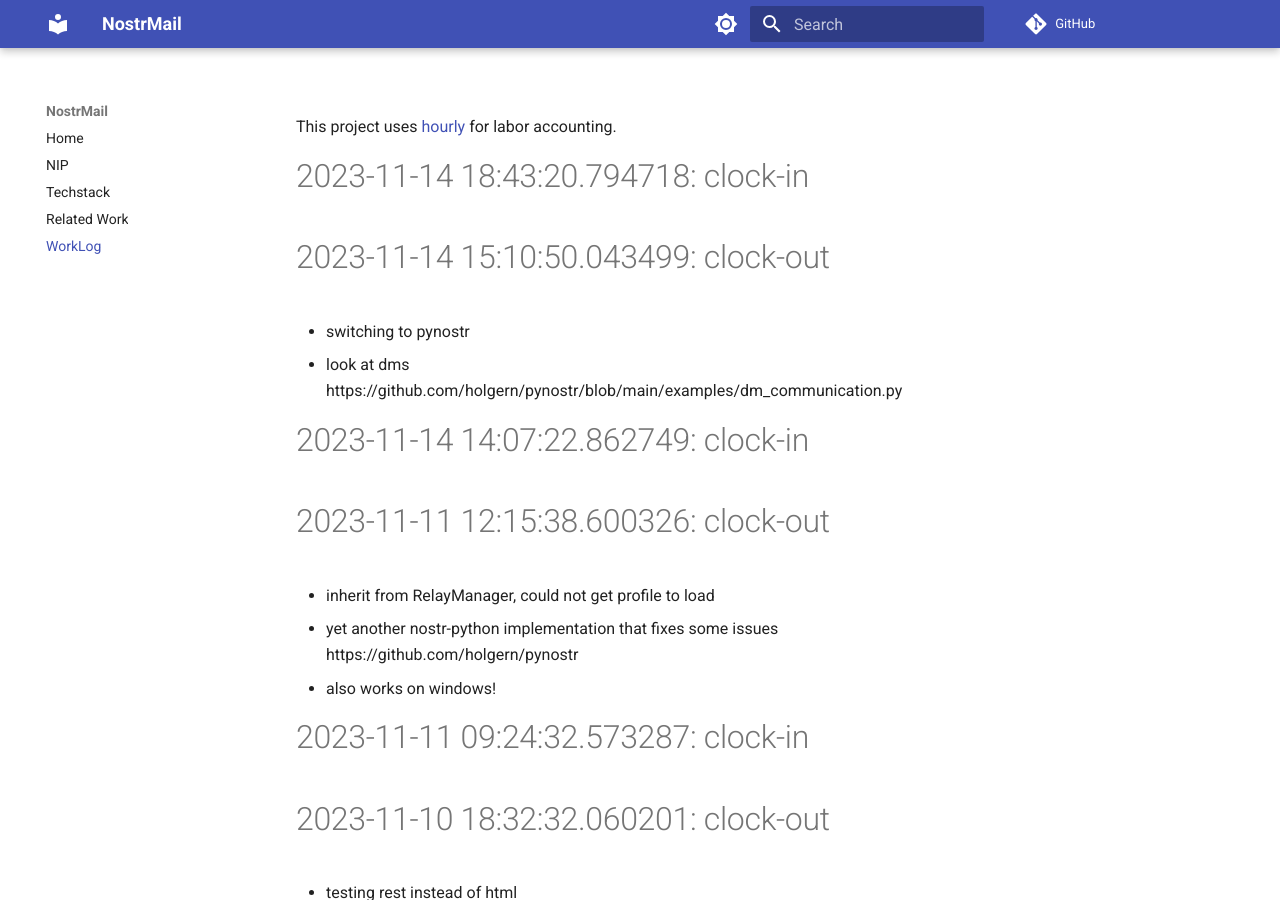
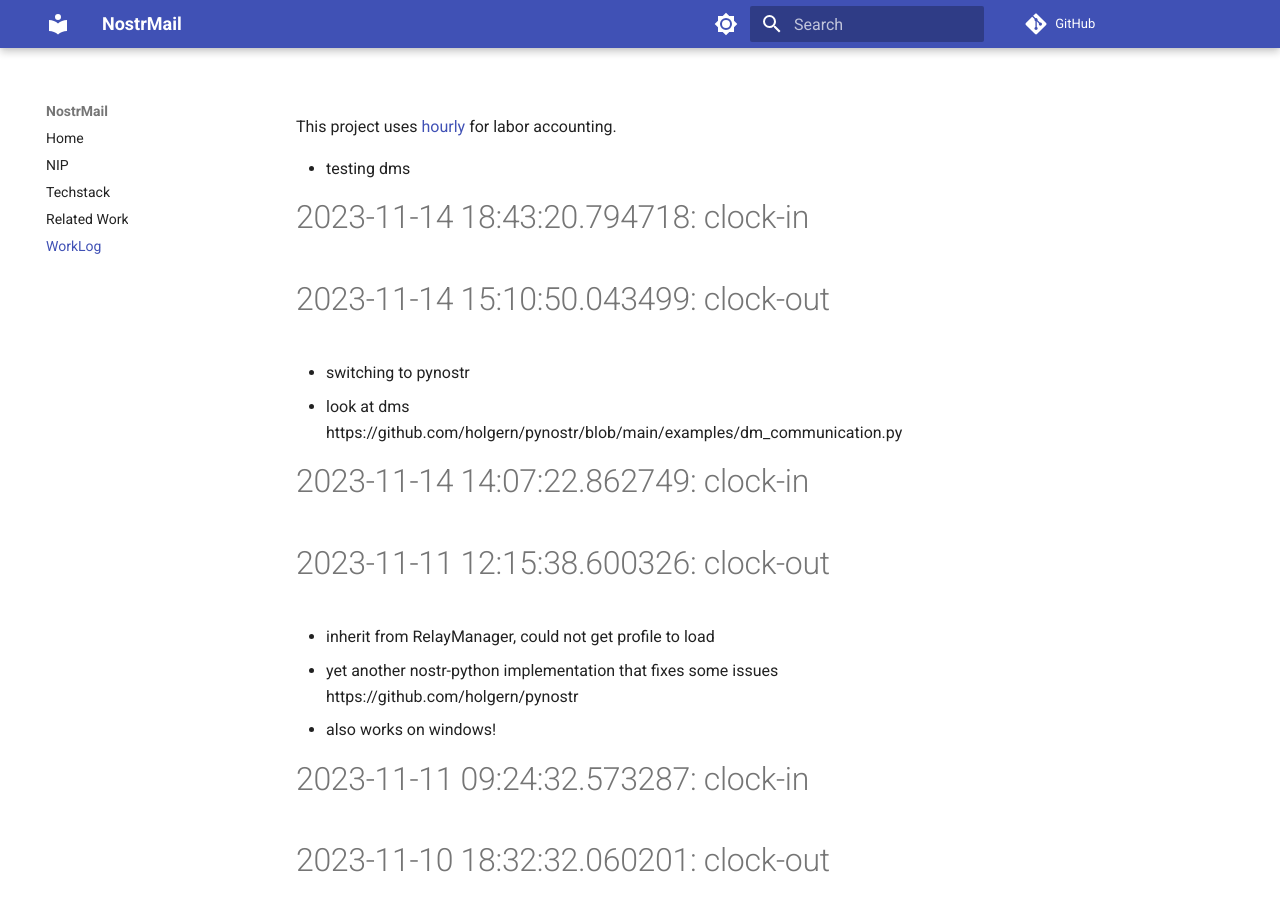
Before and after one commit to asherp/nostr-mail, an MkDocs documentation site: the page built from docs/WorkLog.md, in a window 1280 px wide and 900 px high. Built offline with MkDocs 1.6.1 and Material for MkDocs 9.7.7, drawn with Linux system fonts in a browser that asks for light colours; comment, search, counter and statistics services are not loaded.

Commit message:
testing dms

```diff
--- a/WorkLog.md
+++ b/WorkLog.md
@@ -1,3 +1,4 @@
+* testing dms
 
 # 2023-11-14 18:43:20.794718: clock-in
 
```
